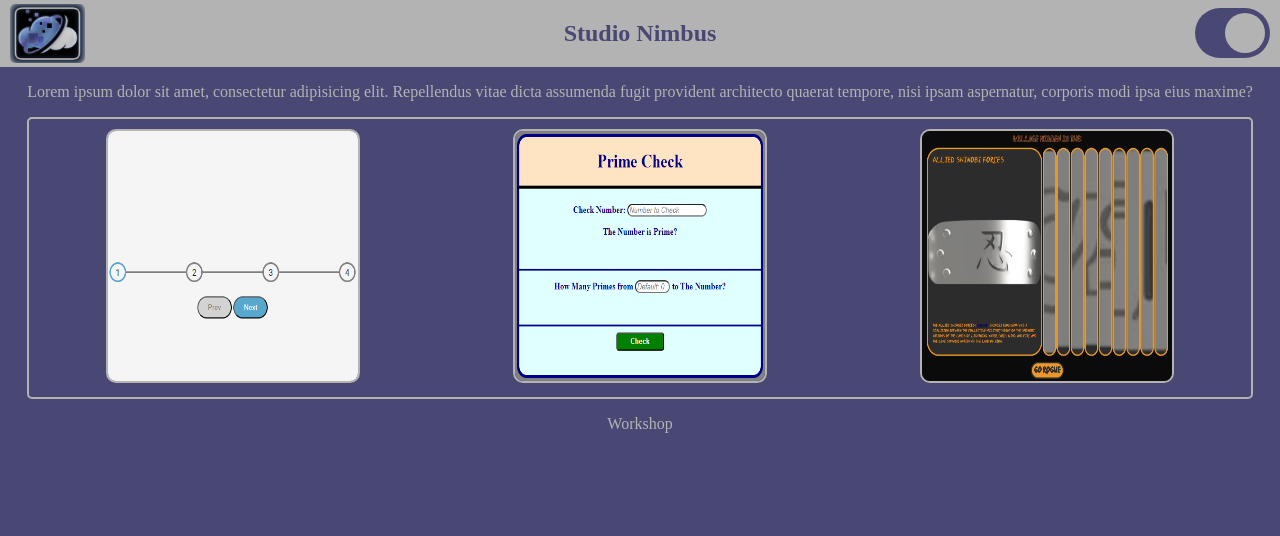
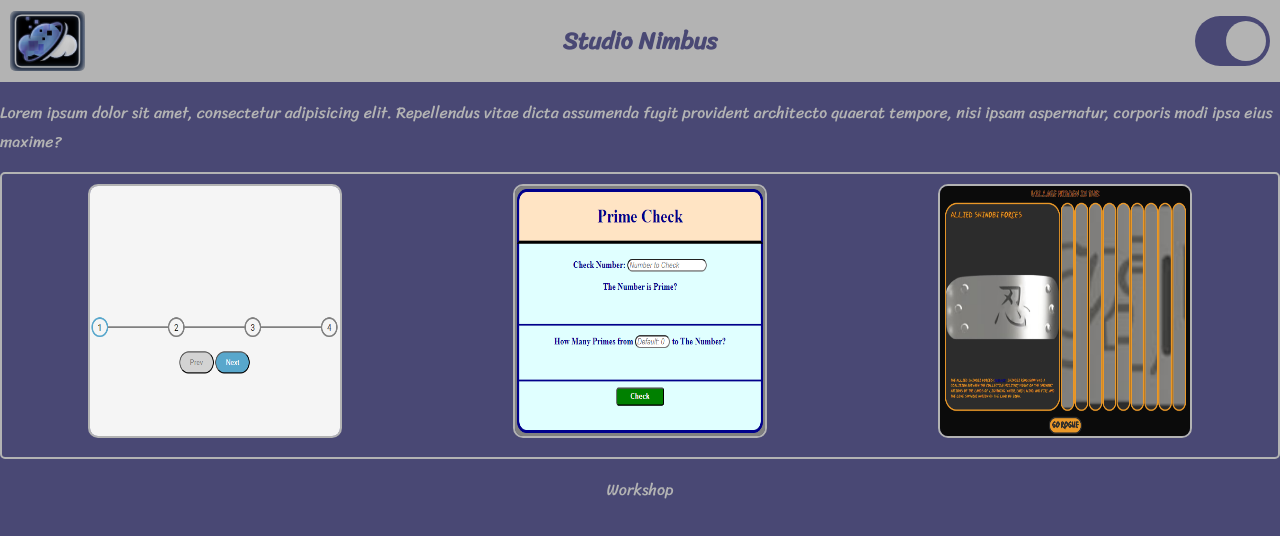
Before and after one commit to bbarrington0099/Workshop, a plain HTML site: page Landing/index.html in a window 1280 px wide. Both pictures are taken after a click on the button 1219 px from the left and 33 px from the top of the page. Drawn offline with Linux system fonts and the light colour scheme.

Commit message:
mapped projects, added font, more documentation

```diff
--- a/Landing/script.js
+++ b/Landing/script.js
@@ -7,17 +7,17 @@ const landingPage = {
         //refresh the collections of elements to be changed
         this.darkModeElements = document.querySelectorAll('.darkMode');
         this.lightModeElements = document.querySelectorAll('.lightMode');
-
+        //change the color mode of the page
         if (landingPage.colorModeButton.classList.contains('lightMode')) {
             this.lightModeElements.forEach(element => {
-                element.classList.remove('lightMode');
-                element.classList.add('darkMode');
+                element.classList.toggle('lightMode');
+                element.classList.toggle('darkMode');
             });
             this.colorModeButton.style.right = '-13px';
         } else if (this.colorModeButton.classList.contains('darkMode')) {
             this.darkModeElements.forEach(element => {
-                element.classList.remove('darkMode');
-                element.classList.add('lightMode');
+                element.classList.toggle('darkMode');
+                element.classList.toggle('lightMode');
             });
             this.colorModeButton.style.right = '13px';
         };
@@ -36,12 +36,14 @@ const landingPage = {
             this.allElements.forEach(element => {
                 element.classList.add(savedState.colorMode);
             });
+        //if no color state is saved, set the color mode to light mode
         } else {
             this.allElements.forEach(elm => {
                 elm.classList.add('lightMode');
             });
         };
     },
+    //initialize the page by displaying projects and loading color mode from browser cache
     initializePage : function() {
         projectSpace.displayProjects();
         this.loadColorMode();
@@ -51,6 +53,7 @@ const landingPage = {
 const projectSpace = {
     projectArea : document.querySelector('#projectArea'),
     projectArray : [],
+    //add a project to the project array
     addProject : function(project, projectDescription) {
         this.projectArray.push({
             projectName : project,
@@ -59,20 +62,21 @@ const projectSpace = {
             projectDescription : projectDescription,
         })
     },
+    //display all projects in the project array
     displayProjects : function() {
-        this.projectArray.forEach(project => {
-            this.projectArea.innerHTML += `
-            <div id="${project.projectName}" class="project">
+        this.projectArea.innerHTML = this.projectArray.map(project => {
+            return (
+            `<div id="${project.projectName}" class="project">
                 <a href="${project.projectLocation}" target="_blank">
                     <img src="${project.imgLocation}" alt="${project.projectDescription}" class="projectImg">
                 </a>
-            </div>
-            `;
-        });
+            </div>`)
+        }).join('');
         landingPage.allElements = document.querySelectorAll('*');
     },
 };
 
+//list which projects to display and their descriptions
 projectSpace.addProject('StepTracker', 'a step tracker made to experiment with basic CSS and JS');
 projectSpace.addProject('PrimeChecker', 'a tool for working with prime numbers');
 projectSpace.addProject('HiddenVillageCards', 'expandable cards that give information about the hidden villages in the Naruto Universe');
@@ -80,11 +84,9 @@ projectSpace.addProject('HiddenVillageCards', 'expandable cards that give inform
 /*
 TO-DO:
     add project description to tooltip?
-    change use of innerHTML to createElement/appendChild?
     change lorem ipsum to introduction
     add contact info to footer (host Mailserver)
-    create studio Github account
+    create studio Github account?
     add github link to footer
     host on apache VPS (host Webserver)
-    FONTS - Siracha? - https://fonts.google.com/specimen/Sriracha?query=sriracha
 */
--- a/Landing/style.css
+++ b/Landing/style.css
@@ -1,9 +1,12 @@
+@import url('https://fonts.googleapis.com/css2?family=Sriracha&display=swap');
+
 html, body {
     margin: 0;
     padding: 0;
 }
 
 body {
+    font-family: 'Sriracha';
     display: flex;
     flex-direction: column;
     transition-timing-function: ease;
```
